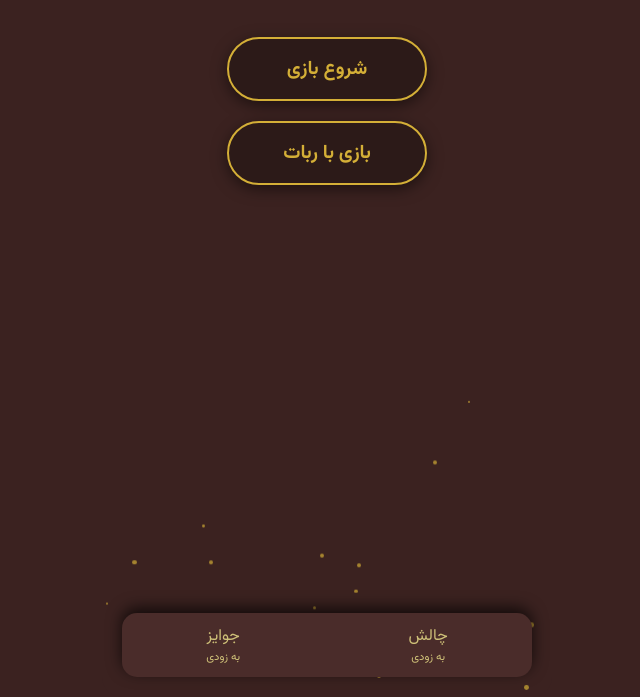
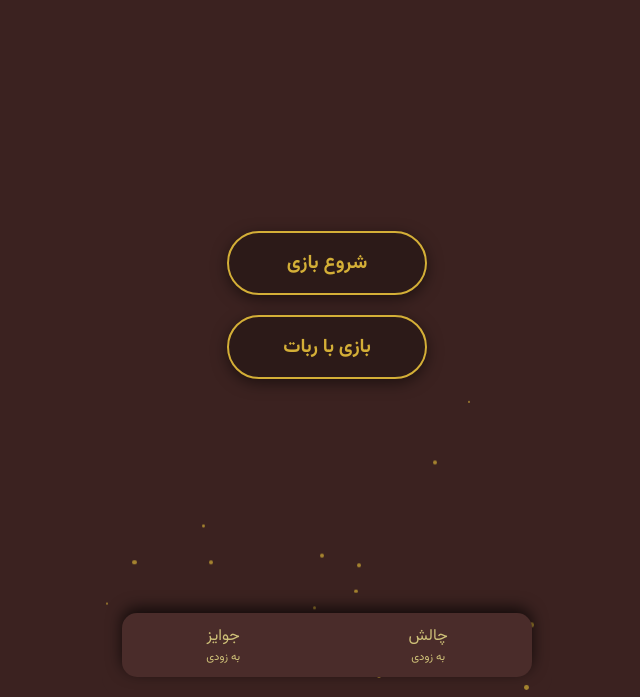
Before and after one commit to ahmadrezaei090-debug/mind-game, a plain HTML site: page index.html in a window 1280 px wide. Shown: the part 103-800 px from the top of the page, without its empty margins (313-953 px from the left). Drawn offline with Linux system fonts and the light colour scheme.

Commit message:
Update index.html

```diff
--- a/index.html
+++ b/index.html
@@ -26,6 +26,7 @@
             display: flex;
             justify-content: center;
             align-items: center;
+            /* استفاده از min-height برای اطمینان از پوشش کامل صفحه */
             min-height: 100vh;
             overflow: hidden;
             perspective: 1000px;
@@ -34,6 +35,7 @@
         .game-container {
             width: 95%;
             max-width: 450px;
+            /* ارتفاع 100% viewport برای موبایل */
             height: 100vh;
             max-height: 800px;
             background-color: var(--dark-brown);
@@ -55,6 +57,7 @@
             display: flex;
             flex-direction: column;
             align-items: center;
+            /* پیش‌فرض: محتوا از بالا شروع شود */
             justify-content: flex-start;
             opacity: 0;
             visibility: hidden;
@@ -68,10 +71,13 @@
             transform: scale(1);
         }
 
-        /* --- Menu Specific Layout Override (تغییر برای بالاتر آوردن چالش/جوایز) --- */
+        /* --- Menu Specific Layout Override (برای توزیع و مرکزیت) --- */
         #menu-screen {
-            /* حذف justify-content: space-between; تا عناصر به بالای صفحه متمایل شوند */
-            justify-content: flex-start;
+            /* تغییر مهم: توزیع فضا بین هدر، دکمه‌ها و فوتر */
+            justify-content: space-between;
+            /* افزایش padding-top برای اطمینان از دیده شدن کامل هدر در موبایل */
+            padding-top: 30px;
+            padding-bottom: 20px;
         }
 
         /* --- Header: Top Elements (Settings/Title/Score) --- */
@@ -107,6 +113,7 @@
         .title-box {
             width: 40px;
             height: 40px;
+            /* رنگ طلایی و قهوه‌ای مایل به مربع */
             background: linear-gradient(45deg, var(--brown) 50%, var(--gold) 50%);
             border-radius: 8px;
         }
@@ -128,11 +135,10 @@
             color: var(--light-gold);
         }
 
-        /* --- Menu Content: Centered Buttons (تغییر موقعیت) --- */
+        /* --- Menu Content: Centered Buttons (مرکزیت کامل دکمه‌ها) --- */
         .menu-content {
-            /* حذف margin: auto برای قرار گرفتن در بالا */
-            margin-top: 50px; /* اضافه کردن حاشیه بالا برای جدا شدن از هدر */
-            margin-bottom: 50px; /* حاشیه پایین برای جدا شدن از footer-menu */
+            /* تغییر مهم: margin: auto دکمه‌ها را بین هدر و فوتر به صورت عمودی مرکز می‌کند */
+            margin: auto;
             display: flex;
             flex-direction: column;
             align-items: center;
@@ -146,7 +152,7 @@
             padding: 15px 40px;
             border-radius: 50px;
             border: 2px solid var(--gold);
-            /* --- تغییر مهم: اضافه کردن بک‌گراند به دکمه‌ها --- */
+            /* --- اضافه کردن بک‌گراند به دکمه‌ها --- */
             background-color: var(--mid-dark);
             color: var(--gold);
             /* --- پایان تغییر مهم --- */
@@ -190,17 +196,14 @@
             background-color: var(--brown); /* رنگ پس زمینه متمایزتر برای فوتر */
             border-radius: 15px;
             box-shadow: 0 -5px 15px rgba(0,0,0,0.7);
-
-            /* --- تغییر مهم: فشار دادن به پایین برای اطمینان از قرارگیری در انتهای صفحه --- */
-            margin-top: auto;
-            /* --- پایان تغییر مهم --- */
+            /* نیازی به margin-top: auto نیست زیرا والد از space-between استفاده می‌کند */
         }
         .footer-btn {
             background: none;
             border: none;
             color: var(--light-gold);
             opacity: 0.8;
-            cursor: pointer; /* فعال کردن کلیک برای مودال به زودی */
+            cursor: pointer;
             display: flex;
             flex-direction: column;
             align-items: center;
@@ -443,7 +446,7 @@
         <div id="menu-screen" class="screen active">
              <div id="particle-container"></div>
 
-            <!-- Header: Now positioned at the very top -->
+            <!-- Header: Now guaranteed to be visible due to increased padding on #menu-screen -->
             <div class="header" style="z-index: 1;">
                 <svg class="settings-icon" viewBox="0 0 24 24" onclick="showComingSoon()">
                     <path d="M19.4,12c0-0.2,0-0.4,0-0.6c0-0.2,0-0.4,0-0.6l2.1-1.6c0.2-0.1,0.2-0.4,0.1-0.6l-2-3.5c-0.1-0.2-0.4-0.3-0.6-0.2l-2.5,1 c-0.5-0.4-1-0.7-1.6-1l-0.4-2.7C14.4,2.2,14.2,2,14,2h-4C9.8,2,9.6,2.2,9.6,2.4L9.2,5.1C8.6,5.4,8.1,5.7,7.6,6.1l-2.5-1 C4.9,5,4.6,5.1,4.5,5.3l-2,3.5C2.4,9,2.4,9.3,2.6,9.4l2.1,1.6c0,0.2,0,0.4,0,0.6c0,0.2,0,0.4,0,0.6l-2.1,1.6 C2.4,14.7,2.4,15,2.5,15.2l2,3.5c0.1,0.2,0.4,0.3,0.6,0.2l2.5-1c0.5,0.4,1,0.7,1.6,1l0.4,2.7c0,0.2,0.2,0.4,0.4,0.4h4 c0.2,0,0.4-0.2,0.4-0.4l0.4-2.7c0.6-0.3,1.1-0.6,1.6-1l2.5,1c0.2,0.1,0.5,0,0.6-0.2l2-3.5c0.1-0.2,0.1-0.5-0.1-0.6L19.4,12z M12,15.5c-1.9,0-3.5-1.6-3.5-3.5s1.6-3.5,3.5-3.5s3.5,1.6,3.5,3.5S13.9,15.5,12,15.5z"/>
@@ -457,13 +460,13 @@
                 </div>
             </div>
 
-            <!-- Menu Content: Now clustered higher up -->
+            <!-- Menu Content: Now vertically centered between Header and Footer -->
             <div class="menu-content" style="z-index: 1;">
                 <button id="start-btn" class="btn">شروع بازی</button>
                 <button id="bot-btn" class="btn" onclick="showComingSoon()">بازی با ربات</button>
             </div>
 
-            <!-- Footer Menu: Pushed to the very bottom by margin-top: auto on itself, and clustered higher because of menu-content change -->
+            <!-- Footer Menu: Pushed to the very bottom by justify-content: space-between -->
             <div class="footer-menu" style="z-index: 1;">
                 <button class="footer-btn" onclick="showComingSoon()">چالش<small>به زودی</small></button>
                 <button class="footer-btn" onclick="showComingSoon()">جوایز<small>به زودی</small></button>
```
Lines whose indentation alone changed are shown as unchanged.
